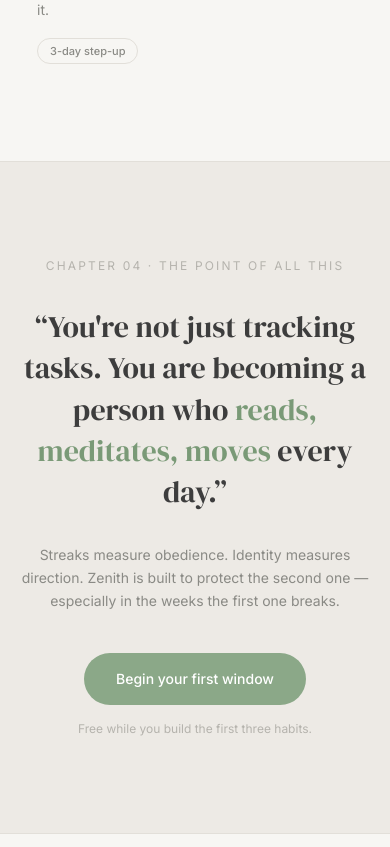
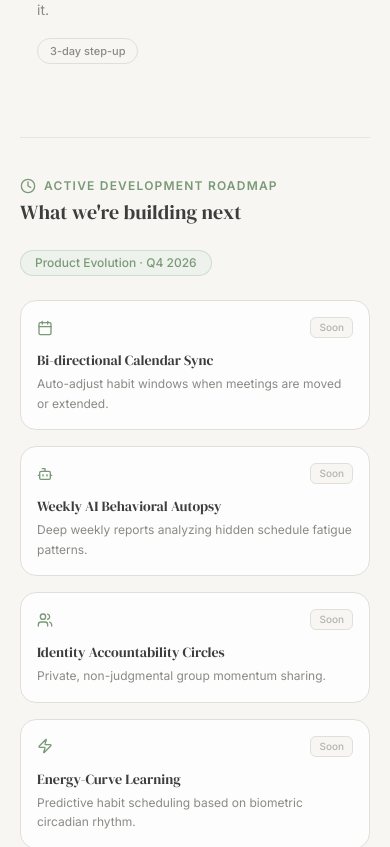
Before and after one commit to SamarSiddiqui/Zenith, a Next.js app: page / in a window 390 px wide. Shown: the part 7440-8287 px from the top of the page. Built offline with nearby package versions, Linux system fonts and the light colour scheme.

Commit message:
feat(landing): add product roadmap teaser strip below feature grid

```diff
--- a/components/landing/FeatureGrid.tsx
+++ b/components/landing/FeatureGrid.tsx
@@ -12,6 +12,7 @@ import {
   Sparkles
 } from 'lucide-react';
 import { Reveal } from '../visuals/Reveal';
+import { RoadmapTeaser } from './RoadmapTeaser';
 
 const featuredFeature = {
   icon: Search,
@@ -142,6 +143,8 @@ export function FeatureGrid() {
           </Reveal>
         ))}
       </ul>
+
+      <RoadmapTeaser />
     </section>
   );
 }
--- /dev/null
+++ b/components/landing/RoadmapTeaser.tsx
@@ -0,0 +1,71 @@
+"use client";
+
+import React from 'react';
+import { motion } from 'framer-motion';
+import { Calendar, Bot, Users, Zap, Clock } from 'lucide-react';
+import { Reveal } from '../visuals/Reveal';
+
+const upcomingItems = [
+  {
+    icon: Calendar,
+    title: 'Bi-directional Calendar Sync',
+    description: 'Auto-adjust habit windows when meetings are moved or extended.'
+  },
+  {
+    icon: Bot,
+    title: 'Weekly AI Behavioral Autopsy',
+    description: 'Deep weekly reports analyzing hidden schedule fatigue patterns.'
+  },
+  {
+    icon: Users,
+    title: 'Identity Accountability Circles',
+    description: 'Private, non-judgmental group momentum sharing.'
+  },
+  {
+    icon: Zap,
+    title: 'Energy-Curve Learning',
+    description: 'Predictive habit scheduling based on biometric circadian rhythm.'
+  }
+];
+
+export function RoadmapTeaser() {
+  return (
+    <div className="mt-14 border-t border-line/70 pt-10">
+      <Reveal className="flex flex-col gap-6 lg:flex-row lg:items-center lg:justify-between">
+        <div>
+          <div className="flex items-center gap-2 text-sage-deep">
+            <Clock className="h-4 w-4" />
+            <span className="text-xs uppercase tracking-widest font-semibold">Active Development Roadmap</span>
+          </div>
+          <h3 className="mt-1 font-serif text-xl text-ink">What we&apos;re building next</h3>
+        </div>
+        <span className="w-fit rounded-full border border-sage/30 bg-sage-wash px-3.5 py-1 text-xs font-medium text-sage-deep">
+          Product Evolution · Q4 2026
+        </span>
+      </Reveal>
+
+      <ul className="mt-6 grid gap-4 sm:grid-cols-2 lg:grid-cols-4">
+        {upcomingItems.map(({ icon: Icon, title, description }, i) => (
+          <Reveal as="li" key={title} delay={i * 0.05}>
+            <motion.div
+              whileHover={{ y: -2 }}
+              transition={{ duration: 0.16, ease: 'easeOut' }}
+              className="group flex flex-col justify-between rounded-2xl border border-line bg-surface/80 p-4 transition-colors hover:border-sage/40 hover:bg-surface"
+            >
+              <div>
+                <div className="flex items-center justify-between">
+                  <Icon className="h-4 w-4 text-sage-deep" strokeWidth={2} />
+                  <span className="rounded-md border border-line bg-canvas px-2 py-0.5 text-[10px] font-medium text-faint group-hover:text-muted">
+                    Soon
+                  </span>
+                </div>
+                <h4 className="mt-3 font-serif text-sm font-medium text-ink">{title}</h4>
+                <p className="mt-1 text-xs leading-relaxed text-muted">{description}</p>
+              </div>
+            </motion.div>
+          </Reveal>
+        ))}
+      </ul>
+    </div>
+  );
+}
```
